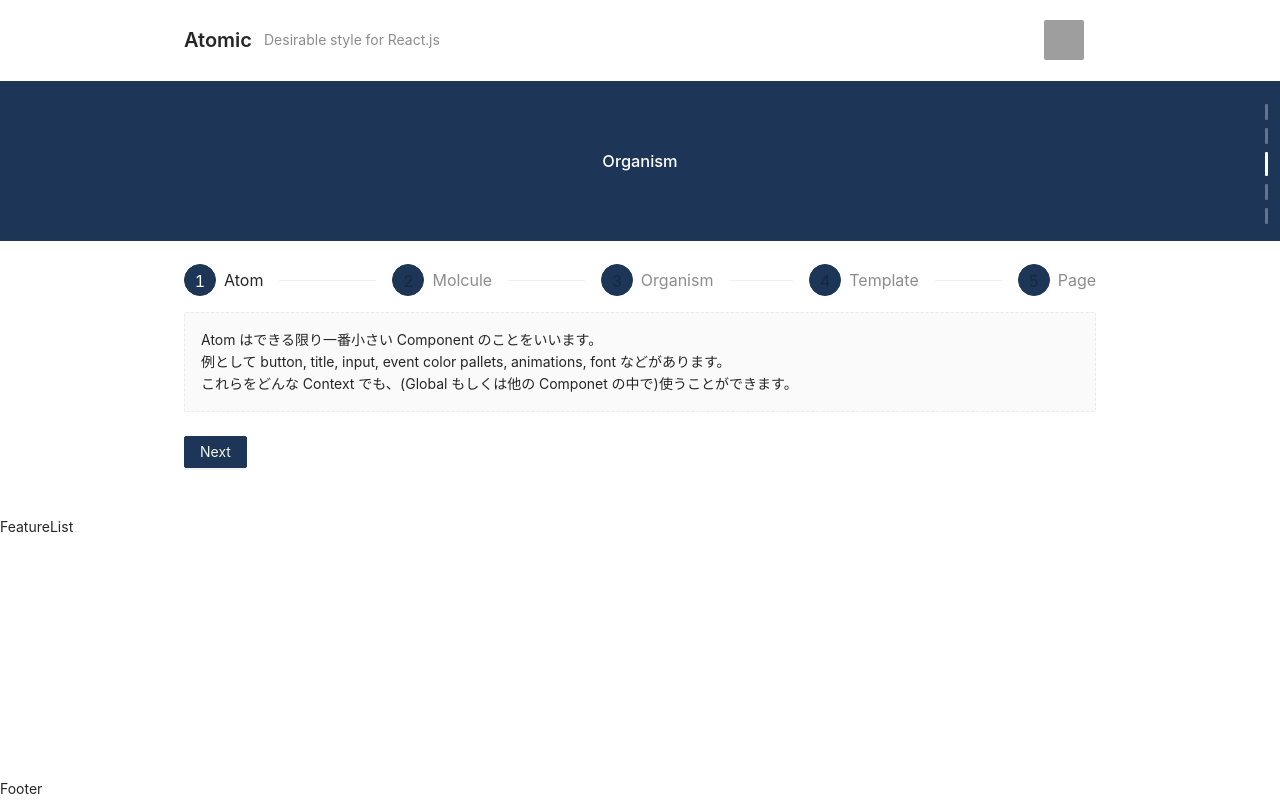
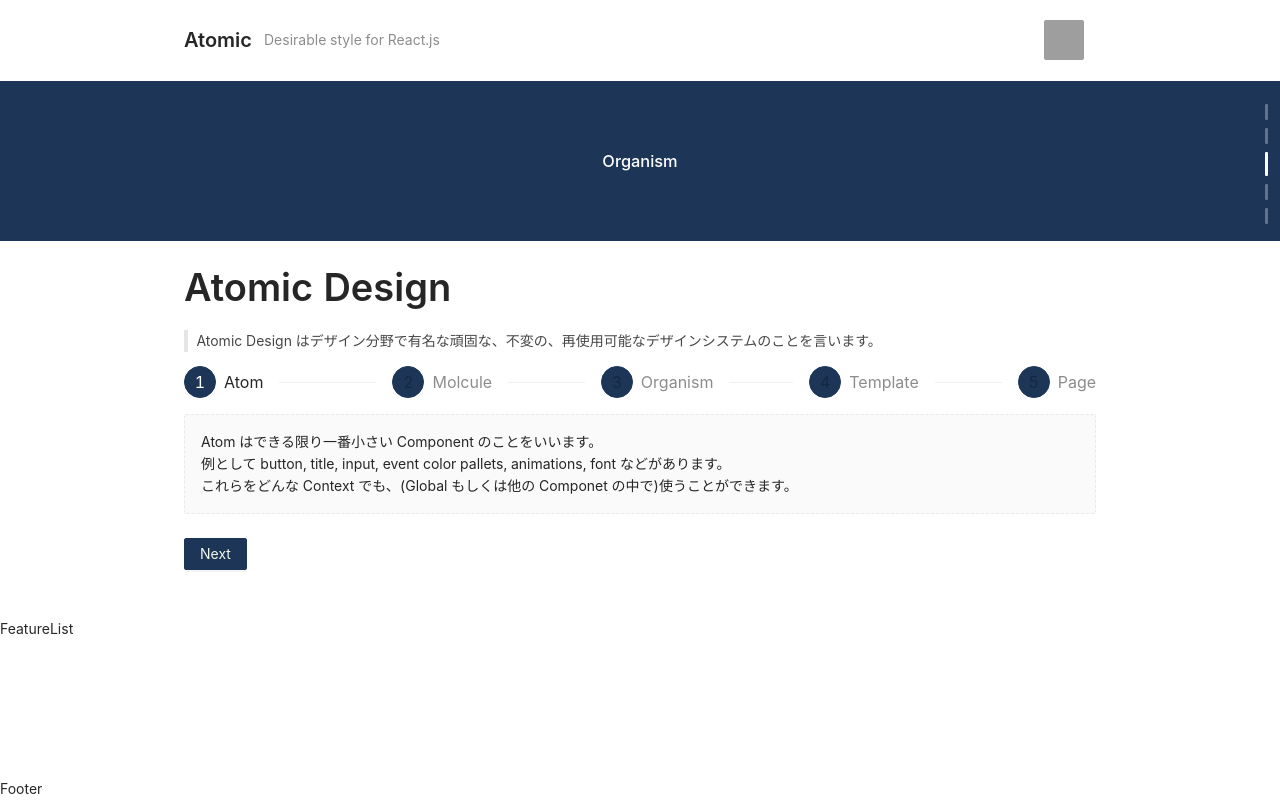
Before and after one commit to TERADA-DANTE/LPs, a React (Create React App) app in the folder atomic/: page / in a window 1280 px wide. Built offline with nearby package versions, Linux system fonts and the light colour scheme; grey boxes are pictures that could not be loaded.

Commit message:
Create molecule - Description

```diff
--- /dev/null
+++ b/atomic/src/components/molcules/Description/index.js
@@ -0,0 +1,14 @@
+import { Typography, Divider } from 'antd'
+
+const { Title, Paragraph } = Typography
+
+export default function ({ title, paragraph }) {
+  return (
+    <>
+      <Title>{title}</Title>
+      <Paragraph>
+        <blockquote>{paragraph}</blockquote>
+      </Paragraph>
+    </>
+  )
+}
--- a/atomic/src/components/organisms/Hero/index.js
+++ b/atomic/src/components/organisms/Hero/index.js
@@ -1,6 +1,7 @@
 import React from 'react'
 import styled from 'styled-components'
 import Step from 'components/molcules/Step/index'
+import Description from 'components/molcules/Description/index'
 
 const Wrapper = styled.div`
   @media screen and (max-width: 960px) {
@@ -13,8 +14,12 @@ const Wrapper = styled.div`
 `
 
 const Hero = () => {
+  const title = 'Atomic Design'
+  const paragraph =
+    'Atomic Design はデザイン分野で有名な頑固な、不変の、再使用可能なデザインシステムのことを言います。'
   return (
     <Wrapper>
+      <Description title={title} paragraph={paragraph} />
       <Step />
     </Wrapper>
   )
```
